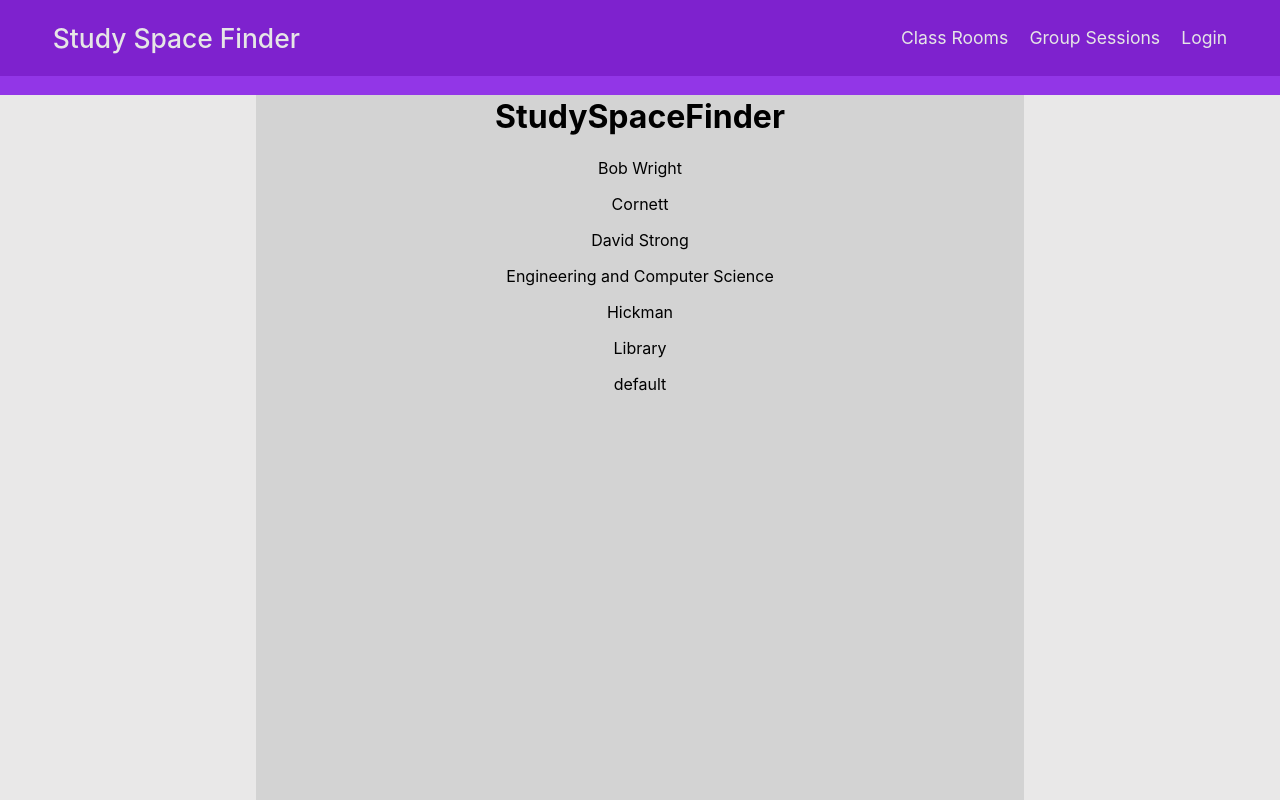
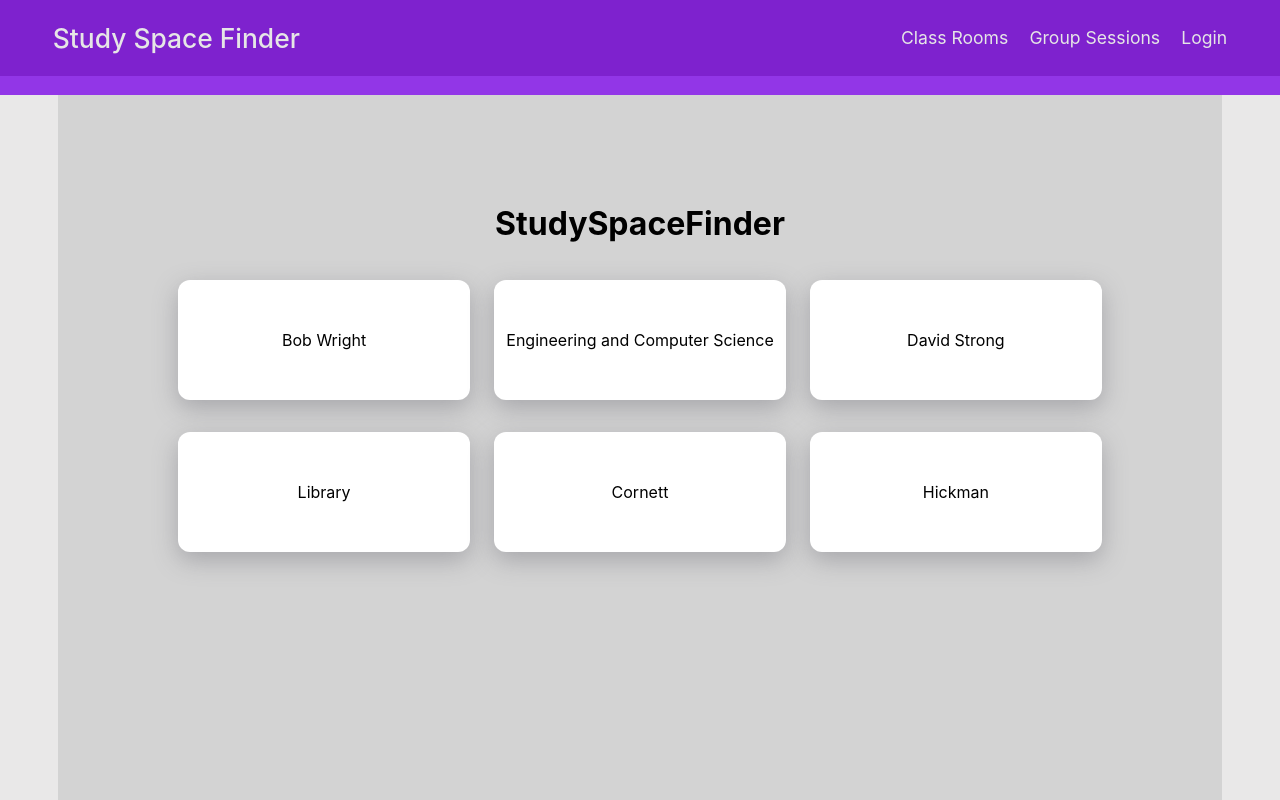
Before and after one commit to VikeLabs/StudySpaceFinder, a React (Create React App) app: page / in a window 1280 px wide. Shown: the top 800 px of the page. Built offline with nearby package versions, Linux system fonts and the light colour scheme.

Commit message:
home page

```diff
--- /dev/null
+++ b/src/components/Home/BuildingCard/BuildingCard.module.css
@@ -0,0 +1,10 @@
+.buildingCard {
+    width: 30%;
+    height: 120px;
+    background-color: white;
+    border-radius: 0.75em;
+    box-shadow: rgba(100, 100, 110, 0.4) 0px 8px 24px 0px;
+    display: flex;
+    align-items: center;
+    justify-content: center;
+}
--- a/src/components/Home/BuildingCard/index.tsx
+++ b/src/components/Home/BuildingCard/index.tsx
@@ -1,6 +1,8 @@
-function BuildingCard() {
+import style from "./BuildingCard.module.css"
+
+function BuildingCard(props: any) {
     return (
-        <div>BuildingCard</div>
+        <p className={style.buildingCard}>{String(props.building)}</p>
     );
   }
 
--- a/src/components/Home/Home.module.css
+++ b/src/components/Home/Home.module.css
@@ -1,6 +1,21 @@
 .home {
     display: flex;
     height: 100vw;
+    width: 100%;
     justify-content: center;
     background-color: rgb(233, 232, 232);
 }
+
+.buildingContainer {
+    display: flex;
+    max-width: 100%;
+    flex-wrap: wrap;
+    justify-content: space-evenly;
+    padding: 0 4rem;
+}
+
+.h1 {
+    width: 100%;
+    display: block;
+    margin-top: 4em;;
+}
--- a/src/components/Home/index.tsx
+++ b/src/components/Home/index.tsx
@@ -3,13 +3,14 @@ import { useEffect, useState } from "react";
 import { mockFetch } from "mock";
 import Container from "components/common/Container";
 import style from "./Home.module.css"
+import BuildingCard from "./BuildingCard";
 
 function Home() {
   const [data, setData] = useState(null);
   const [loading, setLoading] = useState(true)
 
   useEffect(() => {
-    mockFetch("resolve", 1000)
+    mockFetch("resolve", 0)
       .then((response) => response.json())
       .then((data) => {
         setData(data);
@@ -22,13 +23,12 @@ function Home() {
   return (
     <div className={style.home}>
       <Container>
-      {/* <Link to="about">Click to view our about page</Link> */}
-        <h1>StudySpaceFinder</h1>
+        <h1 className={style.h1}>StudySpaceFinder</h1>
 
         {loading ? <p>Loading...</p> :
-          <div className="buildingContainer">
+          <div className={style.buildingContainer}>
             { data && Object.keys(data).map((key: any) => {
-              return <p>{key}</p>
+              return <BuildingCard building={key}/>
             })}
           </div>}
       </Container>
--- a/src/components/common/Container/Container.module.css
+++ b/src/components/common/Container/Container.module.css
@@ -1,6 +1,9 @@
 .container {
-    width: 60%;
-    min-width: 400px;
+    max-width: 1100px;
+    width: 100%;
     height: 100%;
     background-color: lightgray;
+    display: flex;
+    flex-direction: column;
+    padding: 0 2rem 0 2rem
 }
--- a/src/mock/index.ts
+++ b/src/mock/index.ts
@@ -3,7 +3,7 @@
  *                         - passing in "reject" will ensure the operation fails.
  * @param {number?} timeout: time in milliseconds, mock fetching request time.
  * */
-import * as data from "./data.json";
+import data from "./data.json";
 
 export const mockFetch = (
   status: "resolve" | "reject",
```
Also changed, not shown: 1 other file (tests, documents, lock files or other folders).
